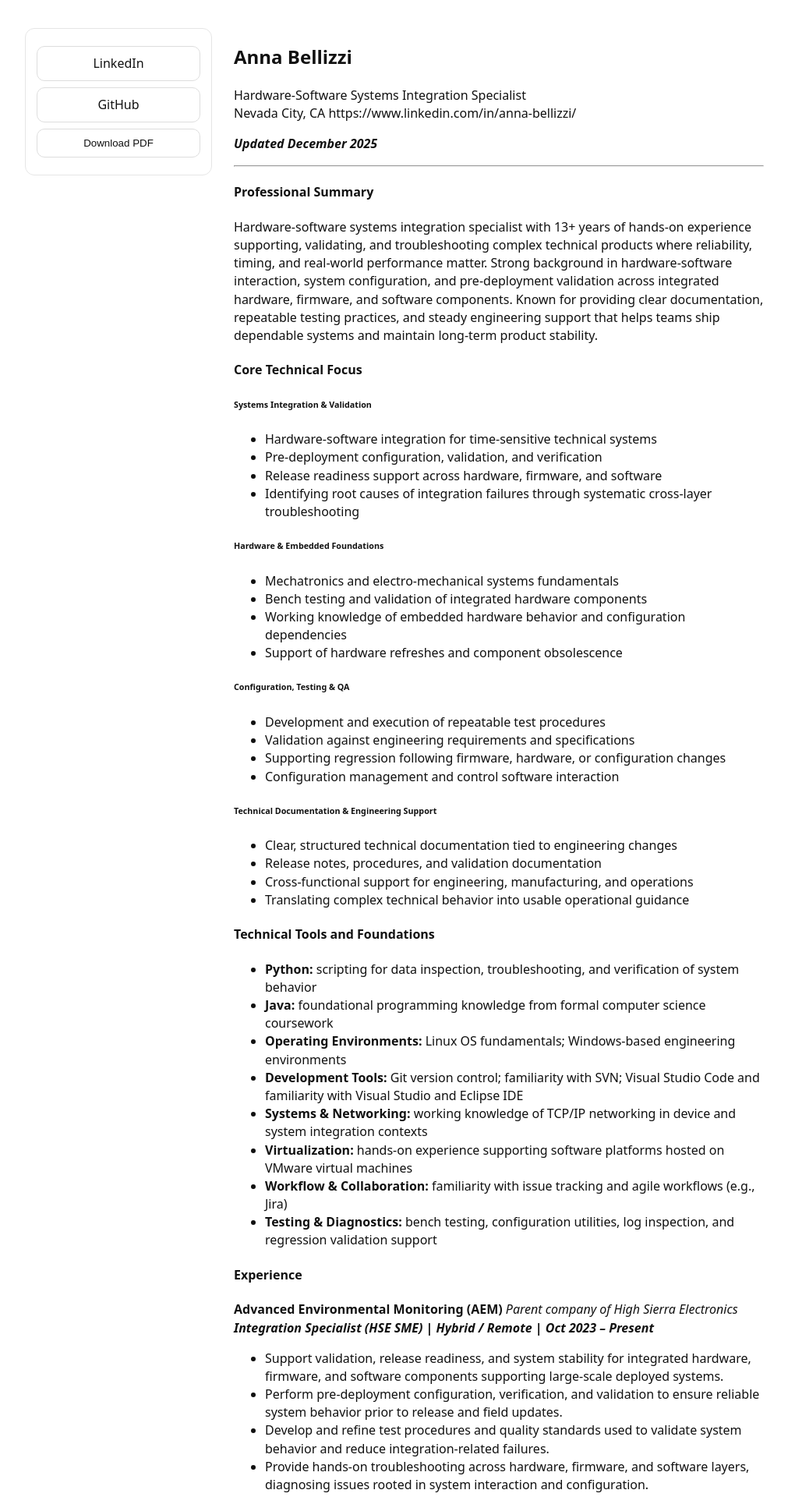
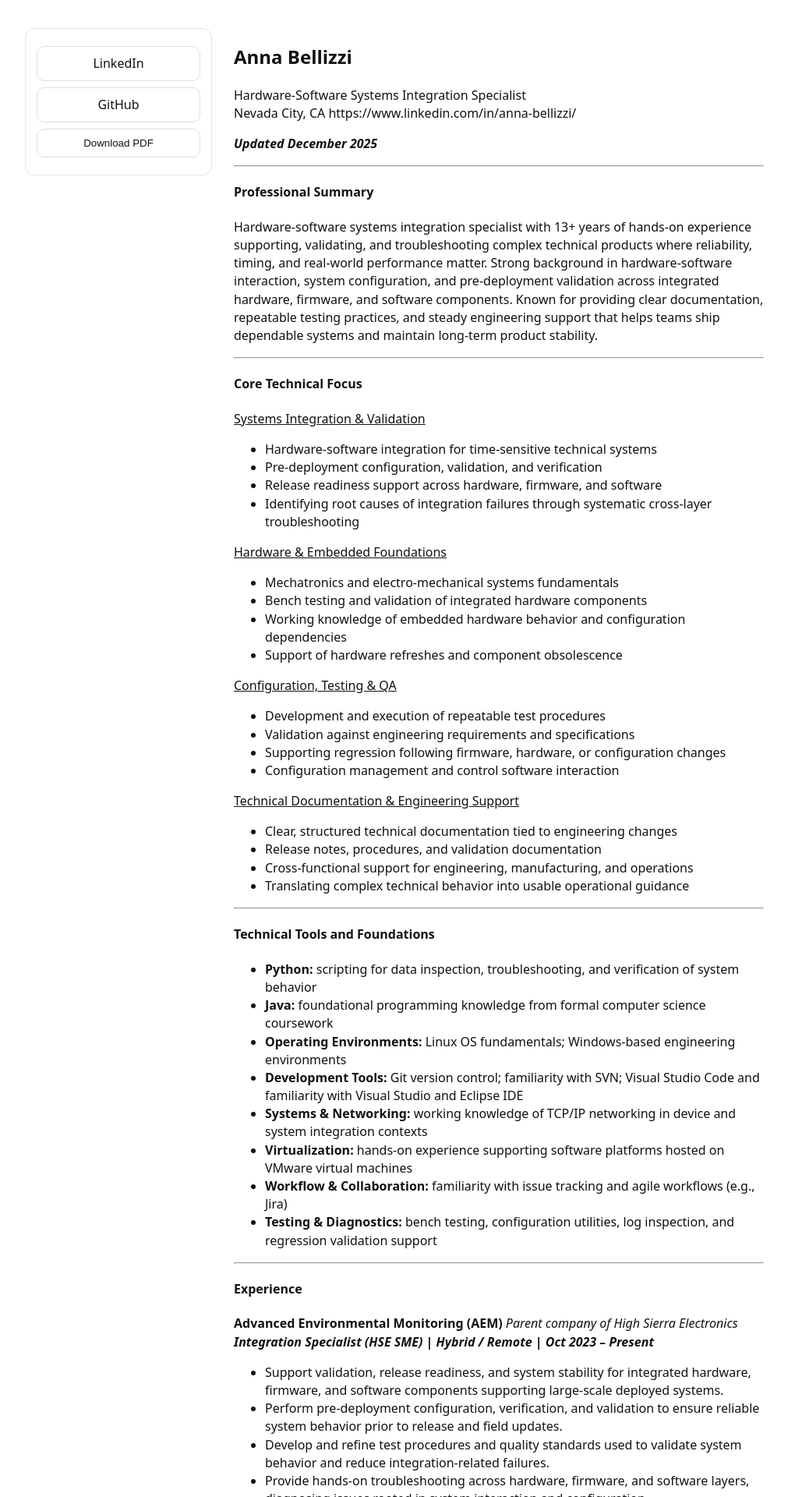
Before and after one commit to jostagirl/PublicResume, a Jekyll site: the page built from v/GrassValley/index.md, in a window 1280 px wide. Shown: the top 1920 px of the page at 78% size, without its empty margins (134-1145 px from the left). Built offline with Jekyll 4.4.1, drawn with Linux system fonts in a browser that asks for light colours; our own code applies the rules of GitHub Pages for plain Markdown files.

Commit message:
Publish resume site update

```diff
--- a/v/GrassValley/index.md
+++ b/v/GrassValley/index.md
@@ -14,33 +14,34 @@ https://www.linkedin.com/in/anna-bellizzi/
 #### Professional Summary
 Hardware-software systems integration specialist with 13+ years of hands-on experience supporting, validating, and troubleshooting complex technical products where reliability, timing, and real-world performance matter. Strong background in hardware-software interaction, system configuration, and pre-deployment validation across integrated hardware, firmware, and software components. Known for providing clear documentation, repeatable testing practices, and steady engineering support that helps teams ship dependable systems and maintain long-term product stability.
 
+---
+
 #### Core Technical Focus
-###### Systems Integration & Validation
-
+<u>Systems Integration & Validation</u>
 - Hardware-software integration for time-sensitive technical systems
 - Pre-deployment configuration, validation, and verification
 - Release readiness support across hardware, firmware, and software
 - Identifying root causes of integration failures through systematic cross-layer troubleshooting
 
-###### Hardware & Embedded Foundations
-
+<u>Hardware & Embedded Foundations</u>
 - Mechatronics and electro-mechanical systems fundamentals
 - Bench testing and validation of integrated hardware components
 - Working knowledge of embedded hardware behavior and configuration dependencies
 - Support of hardware refreshes and component obsolescence
 
-###### Configuration, Testing & QA
-
+<u>Configuration, Testing & QA</u>
 - Development and execution of repeatable test procedures
 - Validation against engineering requirements and specifications
 - Supporting regression following firmware, hardware, or configuration changes
 - Configuration management and control software interaction
 
-###### Technical Documentation & Engineering Support
+<u>Technical Documentation & Engineering Support</u>
 - Clear, structured technical documentation tied to engineering changes
 - Release notes, procedures, and validation documentation
 - Cross-functional support for engineering, manufacturing, and operations
 - Translating complex technical behavior into usable operational guidance
+
+---
 
 #### Technical Tools and Foundations
 - **Python:** scripting for data inspection, troubleshooting, and verification of system behavior
@@ -51,6 +52,8 @@ Hardware-software systems integration specialist with 13+ years of hands-on expe
 - **Virtualization:** hands-on experience supporting software platforms hosted on VMware virtual machines
 - **Workflow & Collaboration:** familiarity with issue tracking and agile workflows (e.g., Jira)
 - **Testing & Diagnostics:** bench testing, configuration utilities, log inspection, and regression validation support
+
+---
 
 #### Experience
 **Advanced Environmental Monitoring (AEM)**
@@ -85,12 +88,16 @@ Hardware-software systems integration specialist with 13+ years of hands-on expe
 - Maintained and supported internal IT systems, network infrastructure, and hosted services used by engineering, operations, and support teams.
 - Assisted with system migrations and platform transitions while maintaining data integrity and service uptime.
 
+---
+
 #### **EDUCATION**
 - **B.S., Computer Science** — California State University, Monterey Bay
 - **Mechatronics Certificate** — Sierra College
 - **Electro-Mechanical Skills Certificate** — Sierra College
 - **B.A., Journalism** — Hawaii Pacific University
 
+---
+
 #### **AWARDS**
-##### **Best Overall Capstone — CSU Monterey Bay Computer Science Degree Program**
+<u><b>Best Overall Capstone — CSU Monterey Bay Computer Science Degree Program</b></u>
 Recognized for developing a PTZ camera integration system supporting emergency road safety and public works monitoring.
```
